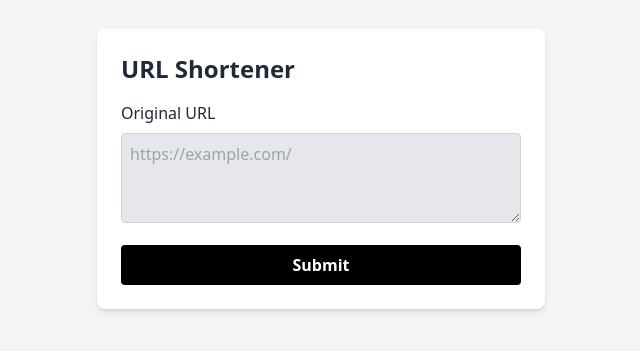
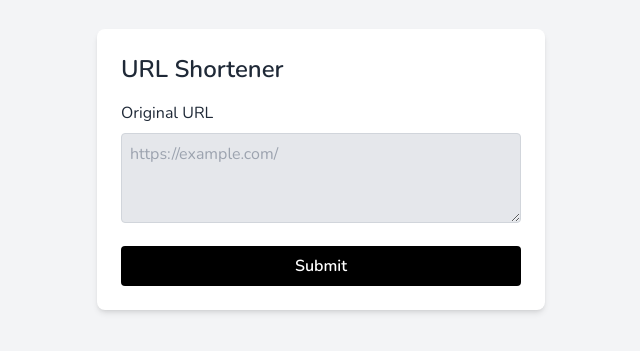
Before and after one commit to mahfuzurrahman98/url-shortner, a Vue app in the folder client/: page / in a window 1280 px wide. Shown: the part 231-582 px from the top of the page, without its empty margins (319-959 px from the left). Built offline with nearby package versions, Linux system fonts and the light colour scheme.

Commit message:
adding Nunito font

```diff
--- a/client/src/style.css
+++ b/client/src/style.css
@@ -1,3 +1,11 @@
+@import url('https://fonts.googleapis.com/css2?family=Nunito:ital,wght@0,200..1000;1,200..1000&display=swap');
+
 @tailwind base;
 @tailwind components;
 @tailwind utilities;
+
+@layer base {
+    body {
+        font-family: 'Nunito', sans-serif;
+    }
+}
```
